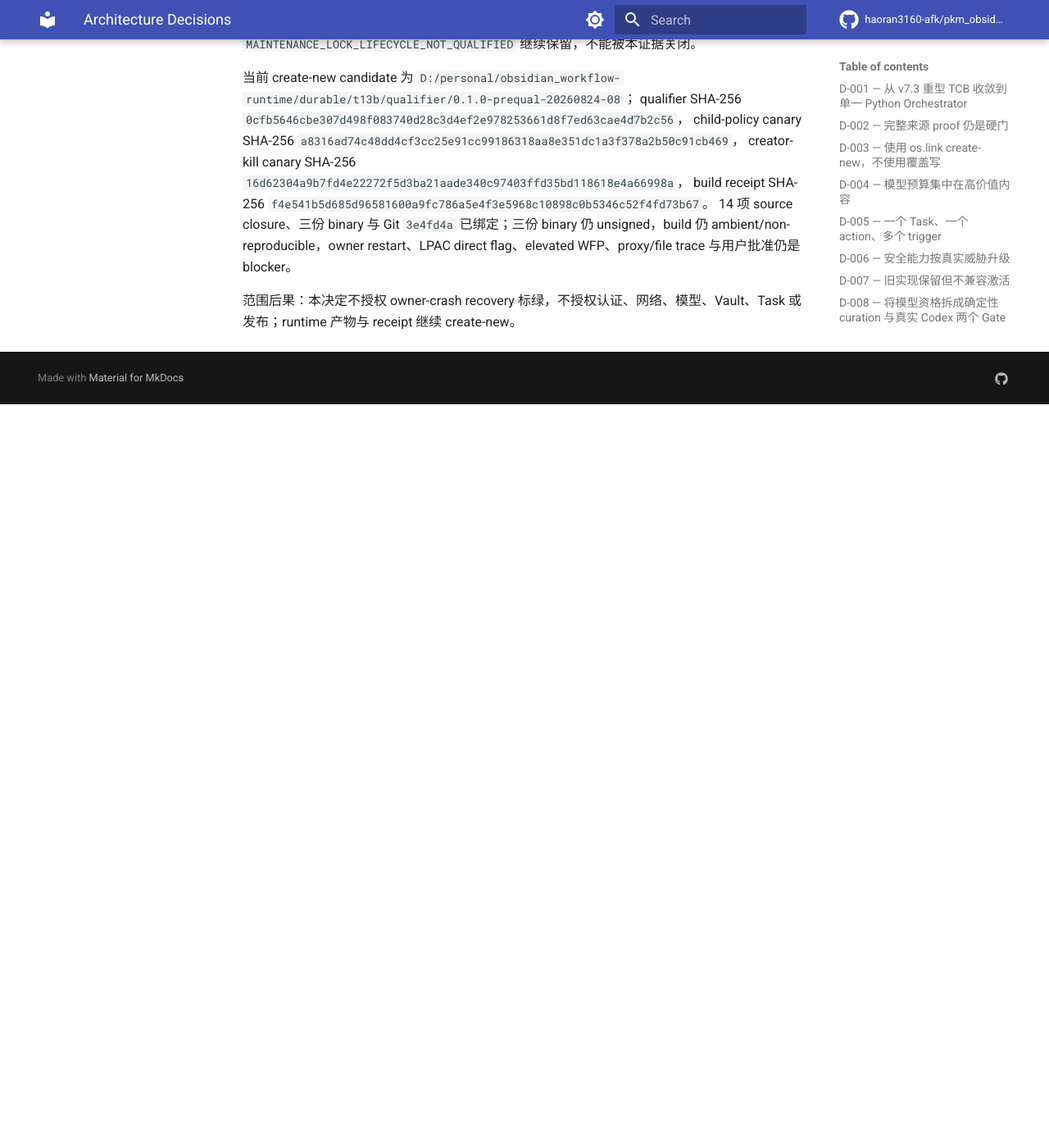
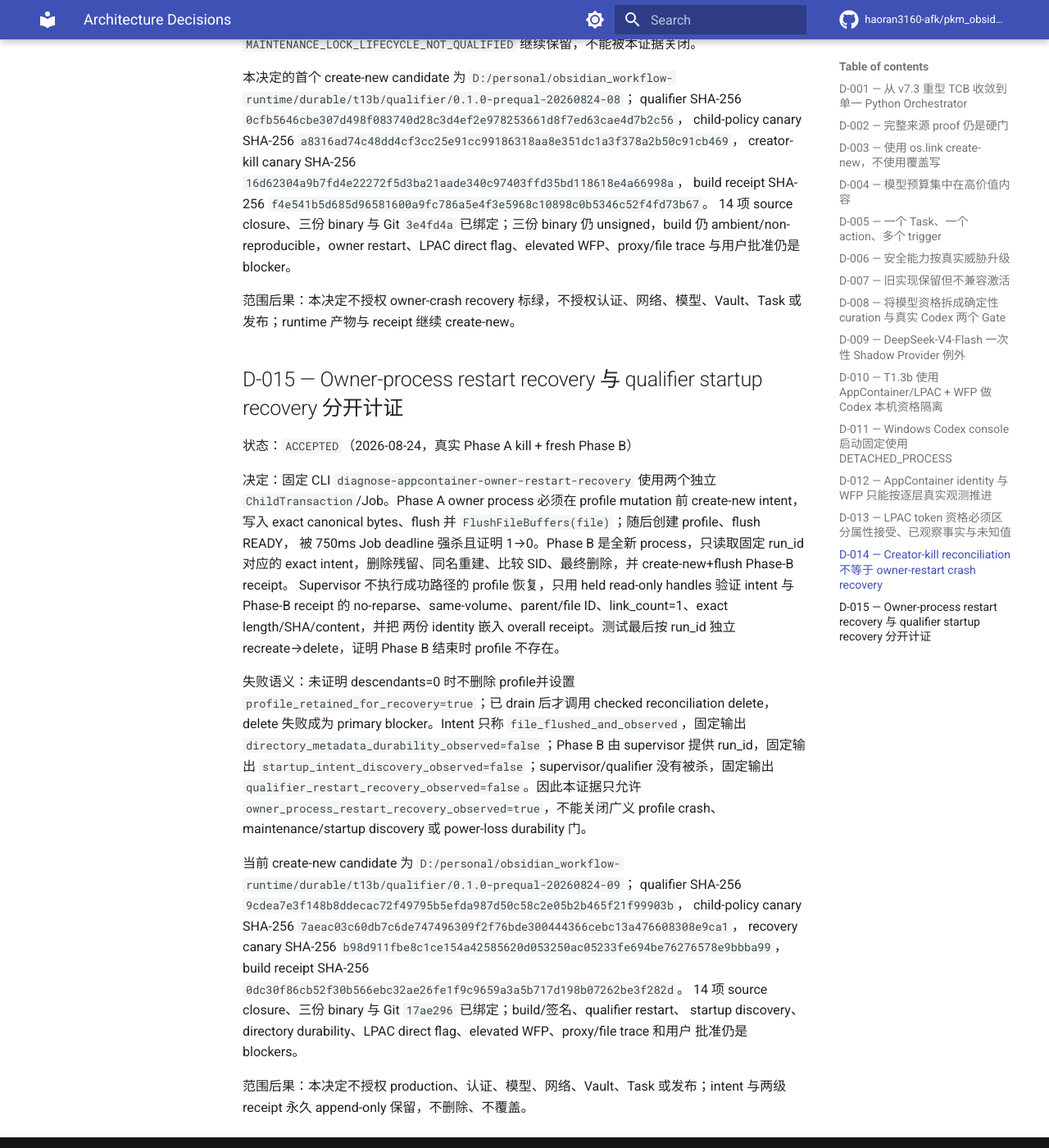
Before and after one commit to haoran3160-afk/pkm_obsidian_workflow, an MkDocs documentation site: the page built from docs/agentic/decisions.md, in a window 1280 px wide and 1400 px high, scrolled down 10218 px. Shown: the whole window at 82% size. Built offline with MkDocs 1.6.1 and Material for MkDocs 9.7.7, drawn with Linux system fonts in a browser that asks for light colours; comment, search, counter and statistics services are not loaded; before the commit the page ends 10711 px from its top, so only the background shows below that.

Commit message:
docs: bind fresh-process recovery evidence

```diff
--- a/docs/agentic/decisions.md
+++ b/docs/agentic/decisions.md
@@ -370,7 +370,7 @@
 reconciliation 名称；广义 `APPCONTAINER_PROFILE_CRASH_RECOVERY_NOT_QUALIFIED` 与
 `MAINTENANCE_LOCK_LIFECYCLE_NOT_QUALIFIED` 继续保留，不能被本证据关闭。
 
-当前 create-new candidate 为
+本决定的首个 create-new candidate 为
 `D:/personal/obsidian_workflow-runtime/durable/t13b/qualifier/0.1.0-prequal-20260824-08`；
 qualifier SHA-256 `0cfb5646cbe307d498f083740d28c3d4ef2e978253661d8f7ed63cae4d7b2c56`，
 child-policy canary SHA-256 `a8316ad74c48dd4cf3cc25e91cc99186318aa8e351dc1a3f378a2b50c91cb469`，
@@ -382,3 +382,39 @@
 
 范围后果：本决定不授权 owner-crash recovery 标绿，不授权认证、网络、模型、Vault、Task 或
 发布；runtime 产物与 receipt 继续 create-new。
+
+## D-015 — Owner-process restart recovery 与 qualifier startup recovery 分开计证
+
+状态：`ACCEPTED`（2026-08-24，真实 Phase A kill + fresh Phase B）
+
+决定：固定 CLI `diagnose-appcontainer-owner-restart-recovery` 使用两个独立
+`ChildTransaction`/Job。Phase A owner process 必须在 profile mutation 前 create-new intent，
+写入 exact canonical bytes、flush 并 `FlushFileBuffers(file)`；随后创建 profile、flush READY，
+被 750ms Job deadline 强杀且证明 1→0。Phase B 是全新 process，只读取固定 run_id 对应的
+exact intent，删除残留、同名重建、比较 SID、最终删除，并 create-new+flush Phase-B receipt。
+Supervisor 不执行成功路径的 profile 恢复，只用 held read-only handles 验证 intent 与 Phase-B
+receipt 的 no-reparse、same-volume、parent/file ID、link_count=1、exact length/SHA/content，并把
+两份 identity 嵌入 overall receipt。测试最后按 run_id 独立 recreate→delete，证明 Phase B
+结束时 profile 不存在。
+
+失败语义：未证明 descendants=0 时不删除 profile并设置
+`profile_retained_for_recovery=true`；已 drain 后才调用 checked reconciliation delete，delete
+失败成为 primary blocker。Intent 只称 `file_flushed_and_observed`，固定输出
+`directory_metadata_durability_observed=false`；Phase B 由 supervisor 提供 run_id，固定输出
+`startup_intent_discovery_observed=false`；supervisor/qualifier 没有被杀，固定输出
+`qualifier_restart_recovery_observed=false`。因此本证据只允许
+`owner_process_restart_recovery_observed=true`，不能关闭广义 profile crash、maintenance/startup
+discovery 或 power-loss durability 门。
+
+当前 create-new candidate 为
+`D:/personal/obsidian_workflow-runtime/durable/t13b/qualifier/0.1.0-prequal-20260824-09`；
+qualifier SHA-256 `9cdea7e3f148b8ddecac72f49795b5efda987d50c58c2e05b2b465f21f99903b`，
+child-policy canary SHA-256 `7aeac03c60db7c6de747496309f2f76bde300444366cebc13a476608308e9ca1`，
+recovery canary SHA-256 `b98d911fbe8c1ce154a42585620d053250ac05233fe694be76276578e9bbba99`，
+build receipt SHA-256 `0dc30f86cb52f30b566ebc32ae26fe1f9c9659a3a5b717d198b07262be3f282d`。
+14 项 source closure、三份 binary 与 Git `17ae296` 已绑定；build/签名、qualifier restart、
+startup discovery、directory durability、LPAC direct flag、elevated WFP、proxy/file trace 和用户
+批准仍是 blockers。
+
+范围后果：本决定不授权 production、认证、模型、网络、Vault、Task 或发布；intent 与两级
+receipt 永久 append-only 保留，不删除、不覆盖。
```
Also changed, not shown: docs/agentic/goal.md (+4 -1 lines), docs/agentic/tasks.md (+3 -2 lines), verification_commands.json, 1 other file.
